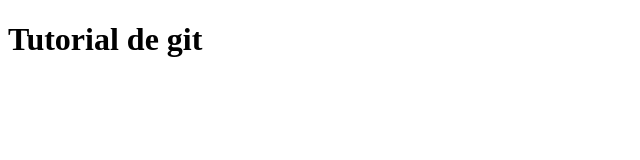
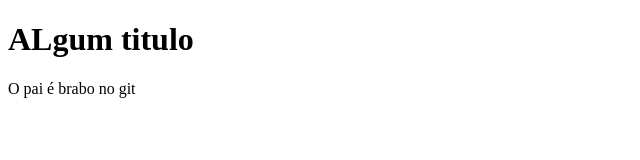
Before and after one commit to Fernandohap20/tutorial_git, a plain HTML site: page index.html in a window 1280 px wide. Shown: the whole page, without its empty margins (0-640 px from the left). Drawn offline with Linux system fonts and the light colour scheme.

Commit message:
criei titulo e paragrafo

```diff
--- a/index.html
+++ b/index.html
@@ -3,9 +3,11 @@
 <head>
     <meta charset="UTF-8">
     <meta name="viewport" content="width=device-width, initial-scale=1.0">
-    <title>Document</title>
+    <title>Tutorial de git</title>
 </head>
 <body>
-    <h1>Tutorial de git</h1>
+    <h1>ALgum titulo</h1>
+
+    <p>O pai é brabo no git</p>
 </body>
 </html>
```
